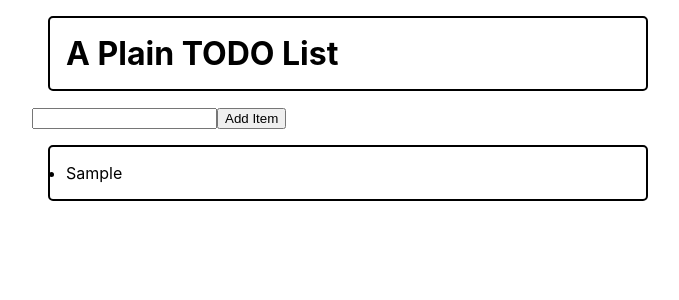
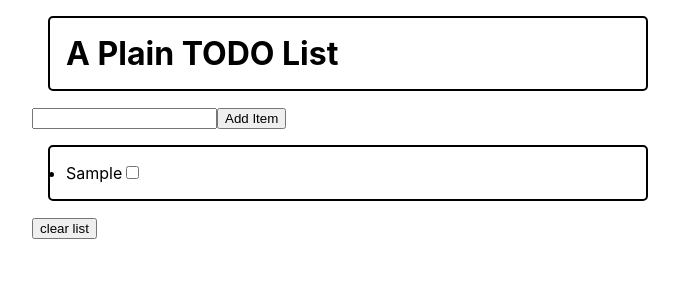
Before and after one commit to JanZaion/plaintodo, a Next.js app: page / in a window 1280 px wide. Both pictures are taken after typing "Sample" into the empty fields and a click on the button "Add Item". Shown: the top 300 px of the page, without its empty margins (292-971 px from the left). Built offline with nearby package versions, Linux system fonts and the light colour scheme.

Commit message:
add checkboxes

```diff
--- a/src/AddButton.tsx
+++ b/src/AddButton.tsx
@@ -5,14 +5,17 @@ type Props = {
   setTodos: (todos: string[]) => void;
   todo: string;
   setTodo: (todo: string) => void;
+  checked: boolean[];
+  setChecked: (checked: boolean[]) => void;
 };
 
 const AddButton = (props: Props) => {
-  const { todos, setTodos, todo, setTodo } = props;
+  const { todos, setTodos, todo, setTodo, checked, setChecked } = props;
 
   const addItem = () => {
     setTodos([...todos, todo]);
     setTodo('');
+    setChecked([...checked, false]);
   };
 
   useEffect(() => {
@@ -25,7 +28,7 @@ const AddButton = (props: Props) => {
     document.addEventListener('keydown', listener);
 
     return () => document.removeEventListener('keydown', listener);
-  }, [todos, todo]); //eslint-disable-line
+  }, [todos, todo, checked]); //eslint-disable-line
 
   return <button onClick={() => addItem()}>Add Item</button>;
 };
--- a/src/AddSection.tsx
+++ b/src/AddSection.tsx
@@ -2,16 +2,28 @@ import AddButton from './AddButton';
 import AddForm from './AddForm';
 import { useState } from 'react';
 
-type Props = { todos: string[]; setTodos: (todos: string[]) => void };
+type Props = {
+  todos: string[];
+  setTodos: (todos: string[]) => void;
+  checked: boolean[];
+  setChecked: (checked: boolean[]) => void;
+};
 
 const AddSection = (props: Props) => {
-  const { todos, setTodos } = props;
+  const { todos, setTodos, checked, setChecked } = props;
   const [todo, setTodo] = useState('');
 
   return (
     <div>
       <AddForm setTodo={setTodo} todo={todo} />
-      <AddButton setTodos={setTodos} todos={todos} todo={todo} setTodo={setTodo} />
+      <AddButton
+        setTodos={setTodos}
+        todos={todos}
+        todo={todo}
+        setTodo={setTodo}
+        checked={checked}
+        setChecked={setChecked}
+      />
     </div>
   );
 };
--- a/src/AppContainer.tsx
+++ b/src/AppContainer.tsx
@@ -5,15 +5,24 @@ import { useState } from 'react';
 
 const AppContainer = () => {
   const [todos, setTodos] = useState<string[]>([]);
+  const [checked, setChecked] = useState<boolean[]>([]);
 
   return (
     <>
-      <AddSection setTodos={setTodos} todos={todos} />
+      <AddSection setTodos={setTodos} todos={todos} checked={checked} setChecked={setChecked} />
       <ul className={styles.appContainer}>
         {todos.map((e: string, i: number) => (
-          <Item content={e} key={i} />
+          <Item content={e} key={i} i={i} checked={checked} setChecked={setChecked} />
         ))}
       </ul>
+      <button
+        onClick={() => {
+          setTodos([]);
+          setChecked([]);
+        }}
+      >
+        clear list
+      </button>
     </>
   );
 };
--- a/src/Item.tsx
+++ b/src/Item.tsx
@@ -1,8 +1,21 @@
-type Props = { content: string };
+type Props = { content: string; checked: boolean[]; setChecked: (checked: boolean[]) => void; i: number };
 
 const Item = (props: Props) => {
-  const { content } = props;
-  return <li>{content}</li>;
+  const { content, checked, setChecked, i } = props;
+
+  return (
+    <li>
+      {content}
+      <input
+        type="checkbox"
+        onChange={() => {
+          checked[i] = !checked[i];
+          setChecked([...checked]);
+        }}
+        checked={checked[i]}
+      ></input>
+    </li>
+  );
 };
 
 export default Item;
```
